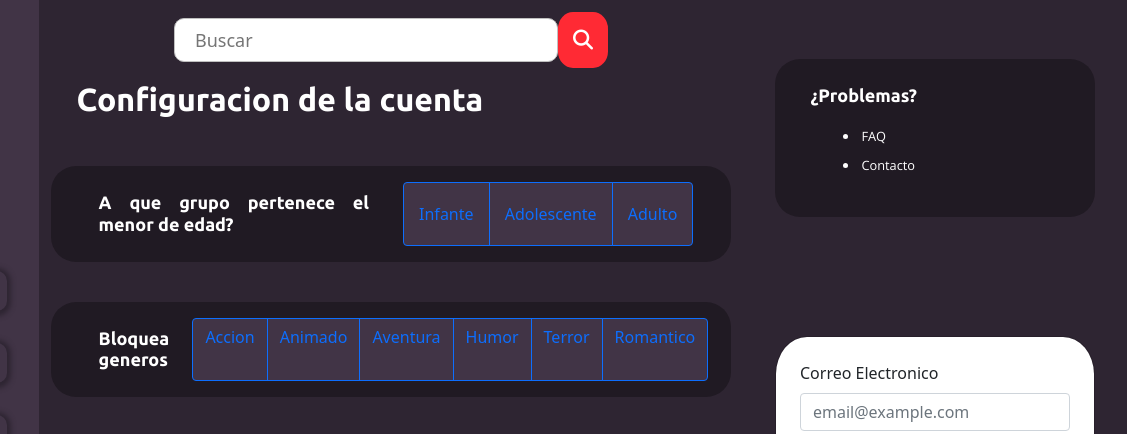
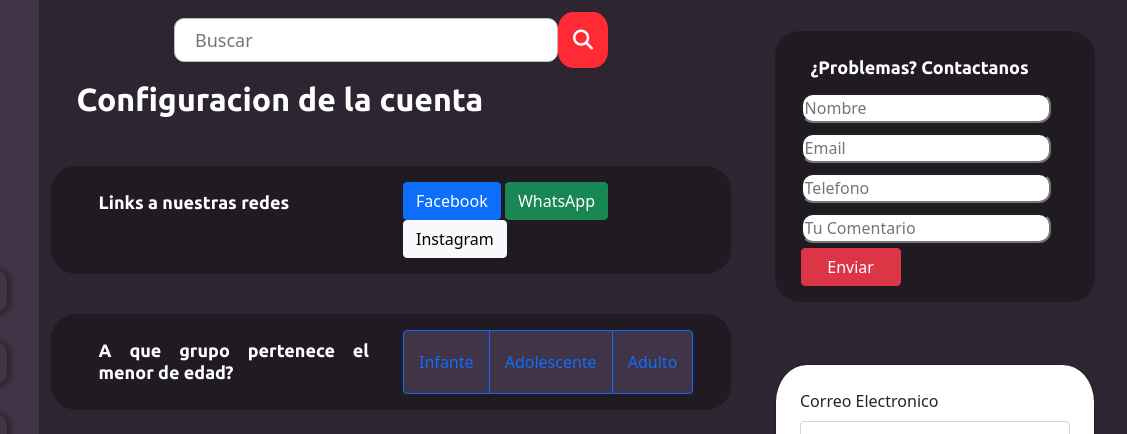
Before and after one commit to benlopez00/Kiniere, a plain HTML site: page ajustes.html in a window 1280 px wide. Shown: the top 434 px of the page, 153-1280 px from the left. Drawn offline with nearby package versions, Linux system fonts and the light colour scheme.

Commit message:
Agregado contenido a series y ajustes

```diff
--- a/ajustes.html
+++ b/ajustes.html
@@ -94,6 +94,18 @@
                 <div class="ajustes__main__seccion row container">
                     <div class="col-md-6 col-sm-12">
                         <h2 class="ajustes__main__seccion__nombre">
+                            Links a nuestras redes
+                        </h2>
+                    </div>
+                    <div class="col-md-6 col-sm-12">
+                        <button type="button" class="btn btn-primary .text-nowrap">Facebook</button>
+                        <button type="button" class="btn btn-success .text-nowrap">WhatsApp</button>
+                        <button type="button" class="btn btn-light .text-nowrap">Instagram</button>
+                    </div>
+                </div>
+                <div class="ajustes__main__seccion row container">
+                    <div class="col-md-6 col-sm-12">
+                        <h2 class="ajustes__main__seccion__nombre">
                             A que grupo pertenece el menor de edad?
                         </h2>
                     </div>
@@ -161,12 +173,21 @@
             <div class="ajustes__aside">
                 <div class="ajustes__aside__seccion">
                     <h2 class="ajustes__aside__seccion__nombre">
-                        ¿Problemas?
+                        ¿Problemas? Contactanos
                     </h2>
-                    <ul>
-                        <li>FAQ</li>
-                        <li>Contacto</li>
-                    </ul>
+                    <div>
+                        <input class="ajustes__aside__seccion__datos" type="text" id="name" name="fname" required minlength="4" maxlength="30" placeholder="Nombre">
+                    </div>
+                    <div>
+                        <input class="ajustes__aside__seccion__datos" type="email" id="email" name="email" required maxlength="50" placeholder="Email">
+                    </div>
+                    <div>
+                        <input class="ajustes__aside__seccion__datos" type="tel" id="phone" name="phone" pattern="[0-9]{3}-[0-9]{2}-[0-9]{3}" required maxlength="20" placeholder="Telefono">
+                    </div>
+                    <div>
+                        <input class="ajustes__aside__seccion__datos" type="text" id="comment" name="name" required minlength="4" maxlength="100" size="20" placeholder="Tu Comentario">
+                    </div>
+                    <button type="button" id="boton__enviar"  class=" btn btn-danger">Enviar</button>
                 </div>
                 <div class="dropdown-menu">
                         <form class="px-4 py-3">
@@ -190,7 +211,7 @@
                         </form>
                         <div class="dropdown-divider"></div>
                         <a class="dropdown-item" href="#">Eres Nuevo? Registrate</a>
-                        <a class="dropdown-item" href="#">Te olvidaste tu contraseña?</a>
+                        <a class="dropdown-item dos" href="#">Te olvidaste tu contraseña?</a>
                 </div>
             </div>
         </aside>
--- a/archivosSass/_ajustesAside.scss
+++ b/archivosSass/_ajustesAside.scss
@@ -20,8 +20,13 @@
                 font-size: large;
                 font-family: 'Ubuntu', sans-serif
             }
-            ul{
-                list-style-position: inside;
+            .ajustes__aside__seccion__datos{
+                width: 250px;
+                margin: 5px 0px;
+                border-radius: 12px;
+            }
+            #boton__enviar{
+                width: 100px;
             }
             li{
                 margin: 10px;
@@ -42,7 +47,7 @@
                 border-radius: 10px;
                 background-color: #413446;
             }
-            .dropdown-item{
+            .dos{
                 border-radius: 0 0 27px 27px;
             }
         }
```
Also changed, not shown: series.html (+11 -11 lines), archivosCss/estiladoDos.css, img/greysAnatomyBanner.jpg (added), img/riverdaleBanner.jpg (added), img/youBanner.jpg (added), 1 other file.
